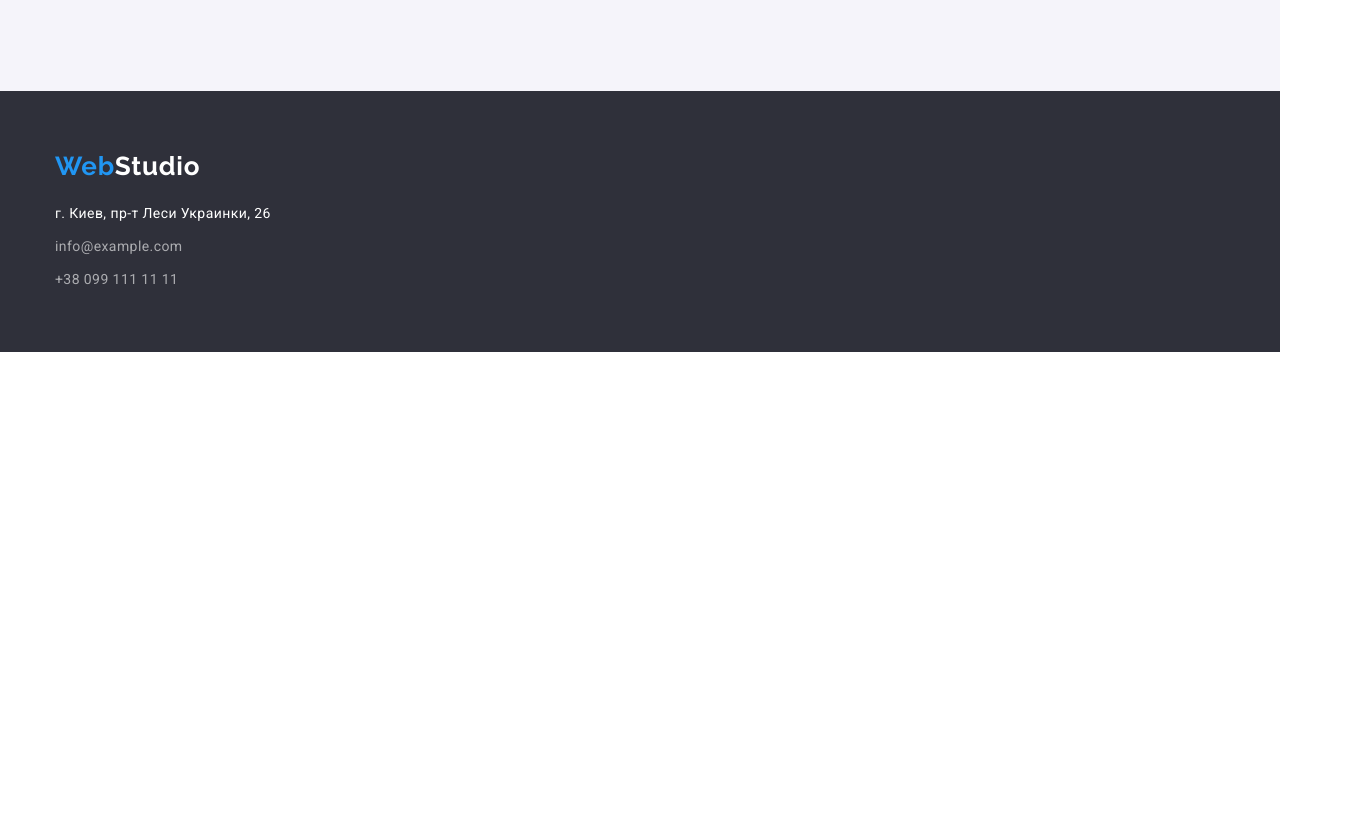
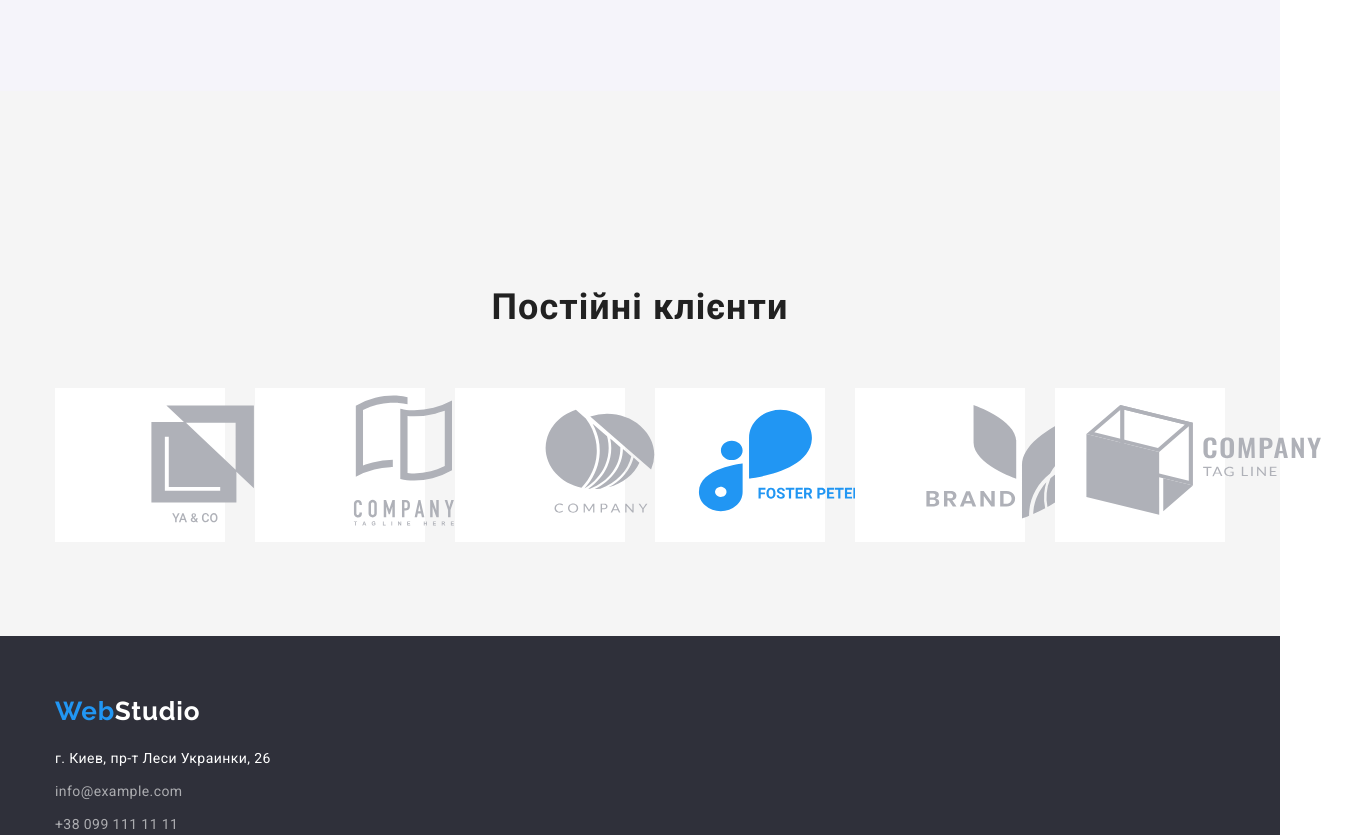
Before and after one commit to OlegRosinskyi/goit-markup-hw-04, a plain HTML site: page index.html in a window 1280 px wide. Shown: the part 2101-2936 px from the top of the page, 1355 px wide, since content can reach past the window. Before the commit the page ends 2453 px from the top, so only its background shows below. Drawn offline with nearby package versions, Linux system fonts and the light colour scheme.

Commit message:
ADD clients

```diff
--- a/css/styles.css
+++ b/css/styles.css
@@ -293,16 +293,47 @@ body {
   display: flex;
   align-items: center;
   justify-content: center;
-}
-.info-soc-icon {
-  /*outline: 2px solid black;*/
   fill: #afb1b8;
 }
+/*.info-soc-icon {
+  outline: 2px solid black;
+} */
 .info-soc-link:hover,
 .info-soc-link:focus {
   fill: var(--main-accent-color);
   background-color: var(--accent-color);
 }
+/* --------------CLIENTS ------------*/
+.clients {
+  background: #f5f5f5;
+  padding: 186px 0 94px 0;
+}
+
+.clients-title {
+  font-weight: 700;
+  font-size: 36px;
+  line-height: 1.7;
+  text-align: center;
+  letter-spacing: 0.03em;
+  color: var(--main-text-color);
+  margin-bottom: 50px;
+}
+.clients-list {
+  display: flex;
+  justify-content: space-between;
+}
+.clients-item {
+  width: 170px;
+  background: #ffffff;
+}
+
+.clients-soc {
+  display: flex;
+  justify-content: center;
+  gap: 10px;
+  padding-bottom: 30px;
+}
+
 /* --------------FOUTER ------------*/
 
 .footer {
--- a/index.html
+++ b/index.html
@@ -356,6 +356,31 @@
               </ul>
         </div>
       </section>
+      <section class="clients">
+        <div class="container">
+          <h2 class="clients-title">Постійні клієнти</h2>
+          <ul class="clients-list list">
+            <li class="clients-item"><svg class="clients-log">
+              <use href="./images/log-icon-svg.svg#icon-logo-yaco"></use>
+            </svg></li>
+            <li class="clients-item"><svg class="clients-log">
+              <use href="./images/log-icon-svg.svg#icon-logo-taglin-here"></use>
+            </svg></li>
+            <li class="clients-item"><svg class="clients-log">
+              <use href="./images/log-icon-svg.svg#icon-logo-company"></use>
+            </svg></li>
+            <li class="clients-item"><svg class="clients-log">
+              <use href="./images/log-icon-svg.svg#icon-logo-foster-peters"></use>
+            </svg></li>
+            <li class="clients-item"><svg class="clients-log">
+              <use href="./images/log-icon-svg.svg#icon-logo-brand"></use>
+            </svg></li>
+            <li class="clients-item"><svg class="clients-log">
+              <use href="./images/log-icon-svg.svg#icon-logo-tig-line"></use>
+            </svg></li>
+          </ul>
+          </div>
+      </section>
     </main>
     <footer class="footer">
       <div class="container">
```
